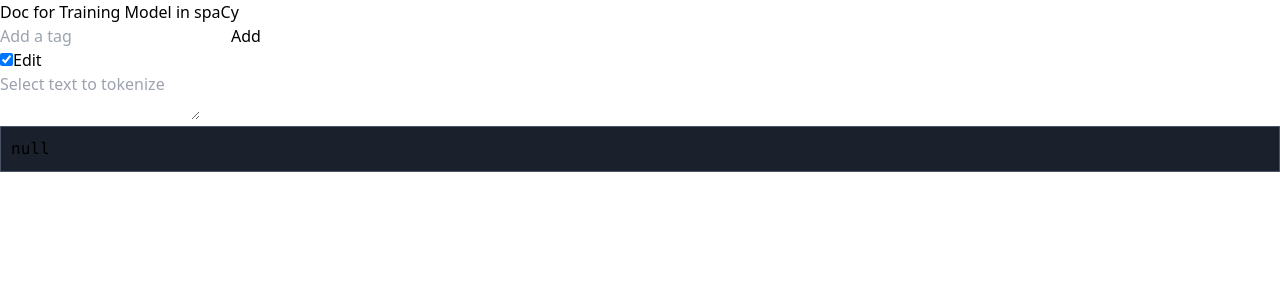
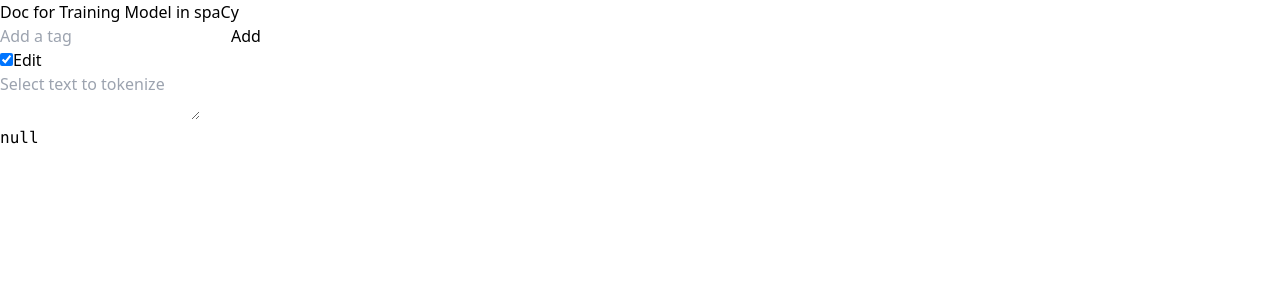
Before and after one commit to RudysAcosta/SpaCyEntityLab, a React (Vite) app: page / in a window 1280 px wide. Shown: the top 300 px of the page. Built offline with nearby package versions, Linux system fonts and the light colour scheme.

Commit message:
Factoy v1 this project

```diff
--- a/src/components/TextArea/index.tsx
+++ b/src/components/TextArea/index.tsx
@@ -117,7 +117,7 @@ const TextArea: React.FC = () => {
   };
 
   return (
-    <div className="p-4">
+    <div className="py-4">
       <div className="flex items-center mb-4">
         <input
           id="checked-checkbox"
@@ -142,7 +142,7 @@ const TextArea: React.FC = () => {
       ) : (
         <div
           ref={contentRef}
-          className="w-full border border-gray-300 bg-gray-50 rounded p-2 h-40"
+          className="w-full border border-gray-300 bg-gray-50 rounded py-2"
           style={{ whiteSpace: 'pre-wrap', cursor: 'pointer' }}
         >
           {textList.map((word, index) => (
--- a/src/components/TextWithEntities/index.tsx
+++ b/src/components/TextWithEntities/index.tsx
@@ -10,14 +10,12 @@ const TextWithEntities: React.FC = () => {
     });
 
     return (
-        <div className="w-full px-8 py-8 bg-slate-800 text-orange-400">
-            <div className="json-container">
-                <pre>
-                    <code>
+        <div>
+            <pre className="bg-gray-800 text-white p-4 rounded-lg overflow-auto">
+                <code>
                         {JSON.stringify(entities, null, 2)}
-                    </code>
-                </pre>
-            </div>
+                </code>
+            </pre>
         </div>
     );
 };
--- a/src/components/Tokens/index.tsx
+++ b/src/components/Tokens/index.tsx
@@ -29,10 +29,6 @@ const Tokens: React.FC = () => {
                             tag={token.tag}
                             color={token.tag.color}
                             />
-                        // <span
-                        //     key={index}
-                        //     tag={token.tag}
-                        //     className="inline-block bg-green-200 text-green-800 text-xs font-semibold rounded-full px-2 py-1 mr-2 mb-2"> = NCF</span>
                     })}
                 </div>
             </div>
```
